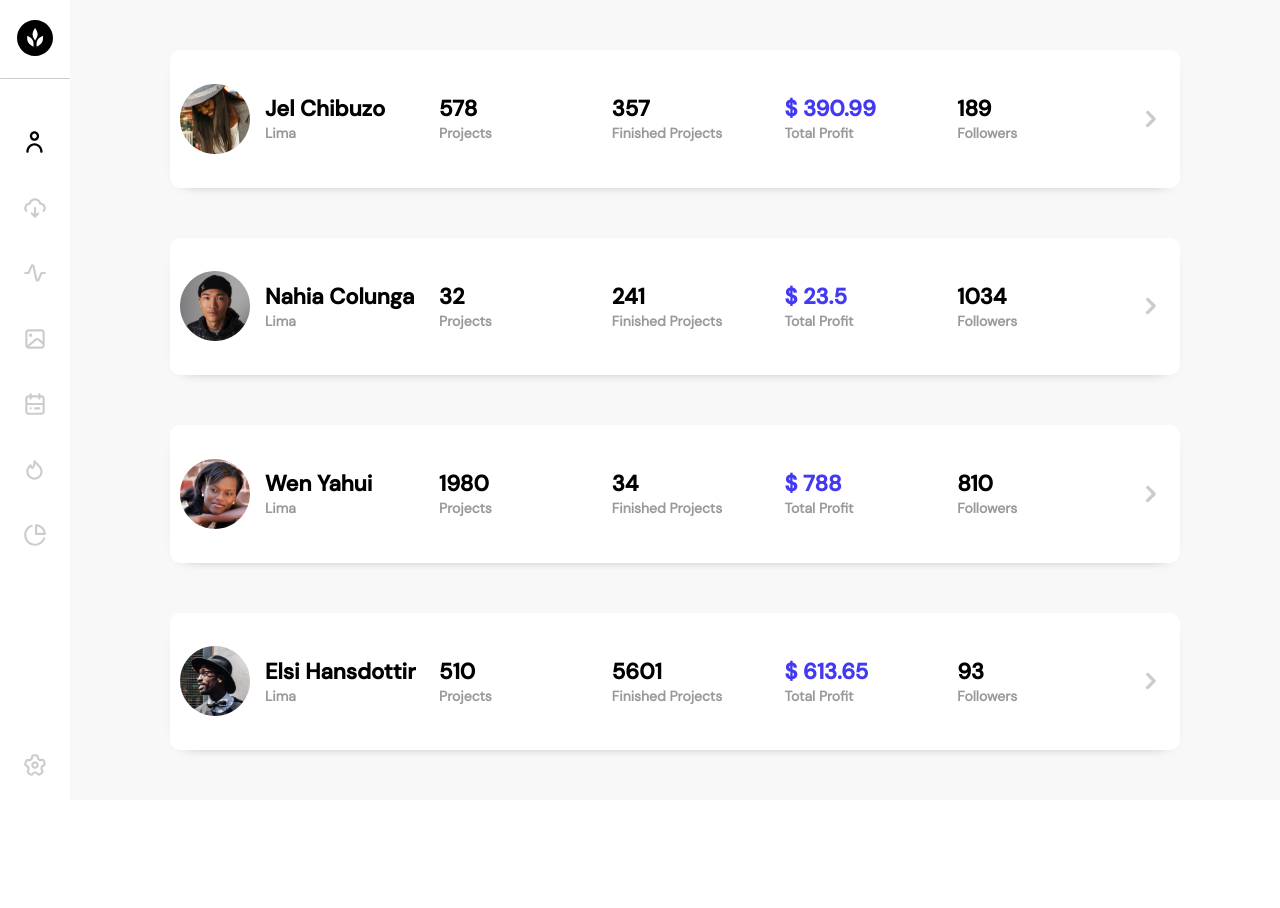
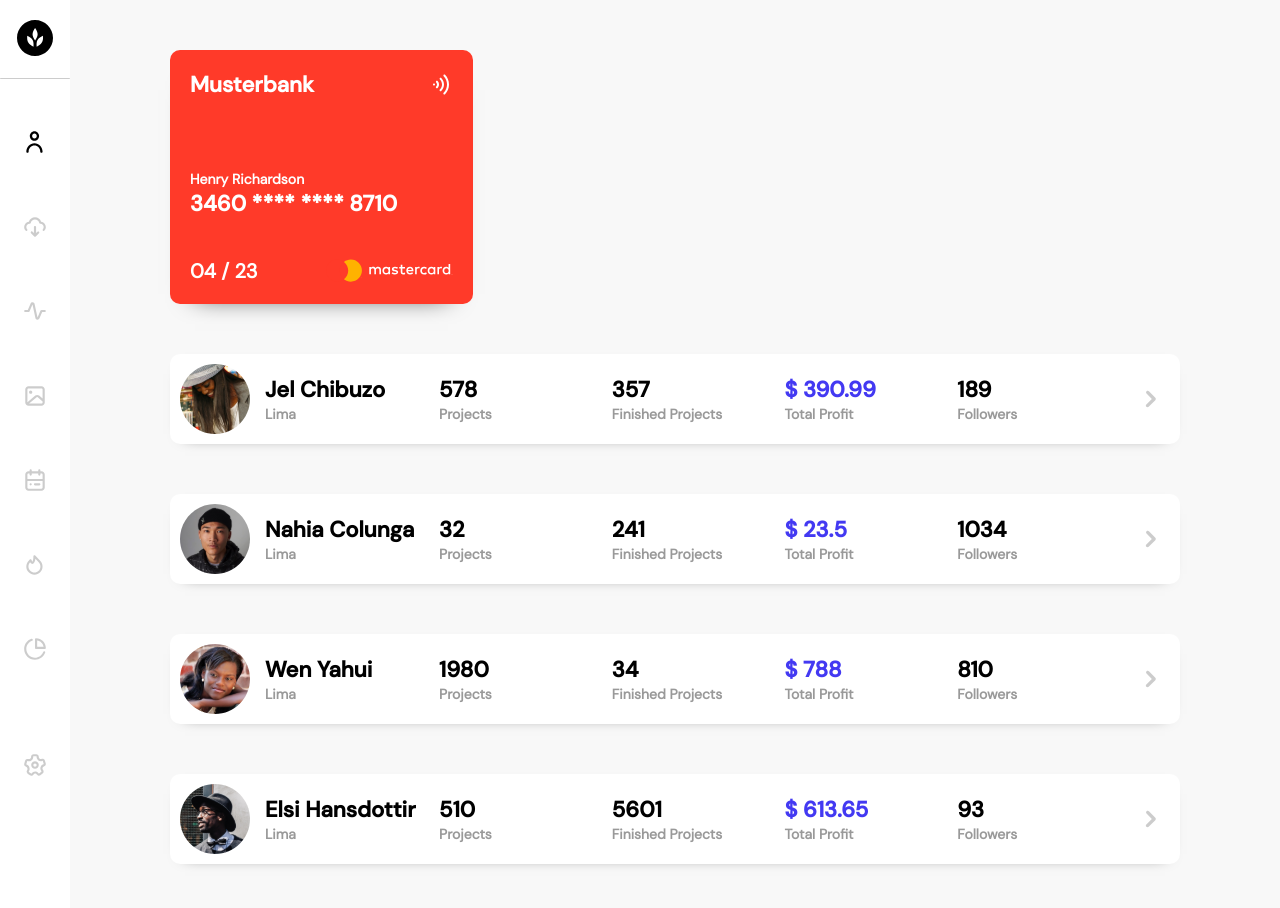
Before and after one commit to JustMysto/vue-dashboard, a Vue app: page / in a window 1280 px wide. Shown: the top 908 px of the page. Before the commit the page ends 800 px from the top, so only its background shows below. Built offline with nearby package versions, Linux system fonts and the light colour scheme; data requests are answered from the project's data file.

Commit message:
add card component

```diff
--- a/public/style.css
+++ b/public/style.css
@@ -11,6 +11,26 @@
     --purple: #4339F2;
     --green: #34B53A;
     --yellow: #FFB200;
+}
+
+.bg-red {
+    background-color: var(--red);
+}
+
+.bg-purple {
+    background-color: var(--purple);
+}
+
+.bg-green {
+    background-color: var(--green);
+}
+
+.bg-lightblue {
+    background-color: var(--lightblue);
+}
+
+.bg-yellow {
+    background-color: var(--yellow);
 }
 
 ul {
--- a/src/App.vue
+++ b/src/App.vue
@@ -1,6 +1,7 @@
 <template>
     <sidebar/>
     <section class="dashboard row">
+        <card/>
         <template v-if="transactions.length">
             <template v-for="transaction in transactions" :key="transaction.id">
                 <transaction v-on:click="getTransactionDetails(transaction.id)" :person="transaction.person" :projects="transaction.projects" :finished="transaction.finished" :profit="transaction.profit" :followers="transaction.followers"/>
@@ -17,6 +18,7 @@
 import loader from './components/loader.vue';
 import transaction from './components/transaction.vue';
 import sidebar from './components/sidebar.vue';
+import card from './components/card.vue';
 
 export default {
     name: 'App',
@@ -28,7 +30,8 @@ export default {
     components: {
         loader,
         transaction,
-        sidebar
+        sidebar,
+        card
     },
     methods: {
         async getTransactionDetails(transactionId) {
--- /dev/null
+++ b/src/components/card.vue
@@ -0,0 +1,68 @@
+<template>
+    <div class="creditcard bg-red">
+        <div class="creditcard-header">
+            <h2 class="bank-name">Musterbank</h2>
+            <img class="wifi" src="./../assets/icons/On.svg" alt="wifi">
+        </div>
+        <div class="creditcard-details">
+            <h4 class="card-owner">Henry Richardson</h4>
+            <h2 class="card-number">3460 **** **** 8710</h2>
+        </div>
+        <div class="creditcard-footer">
+            <h3 class="card-exp-date">04 / 23</h3>
+            <img src="./../assets/icons/mastercard.svg" alt="mastercard-logo">
+        </div>
+    </div>
+</template>
+
+<script>
+export default {
+
+}
+</script>
+
+<style>
+    .card {
+        grid-column: span 3;
+    }
+
+    .creditcard {
+        padding: 2rem;
+        border-radius: 1rem;
+        grid-column: span 3;
+        cursor: pointer;
+        box-shadow: 0px 15px 25px -25px black;
+    }
+
+    .creditcard-header {
+        display: flex;
+        justify-content: space-between;
+    }
+
+    .bank-name {
+        color: white;
+    }
+
+    .creditcard-details {
+        display: flex;
+        flex-direction: column;
+        margin: 7rem 0 4rem 0;
+    }
+
+    .card-owner {
+        color: white;
+    }
+
+    .card-number {
+        color: white;
+    }
+
+    .creditcard-footer {
+        display: flex;
+        justify-content: space-between;
+    }
+
+    .card-exp-date {
+        color: white;
+    }
+</style>
```
